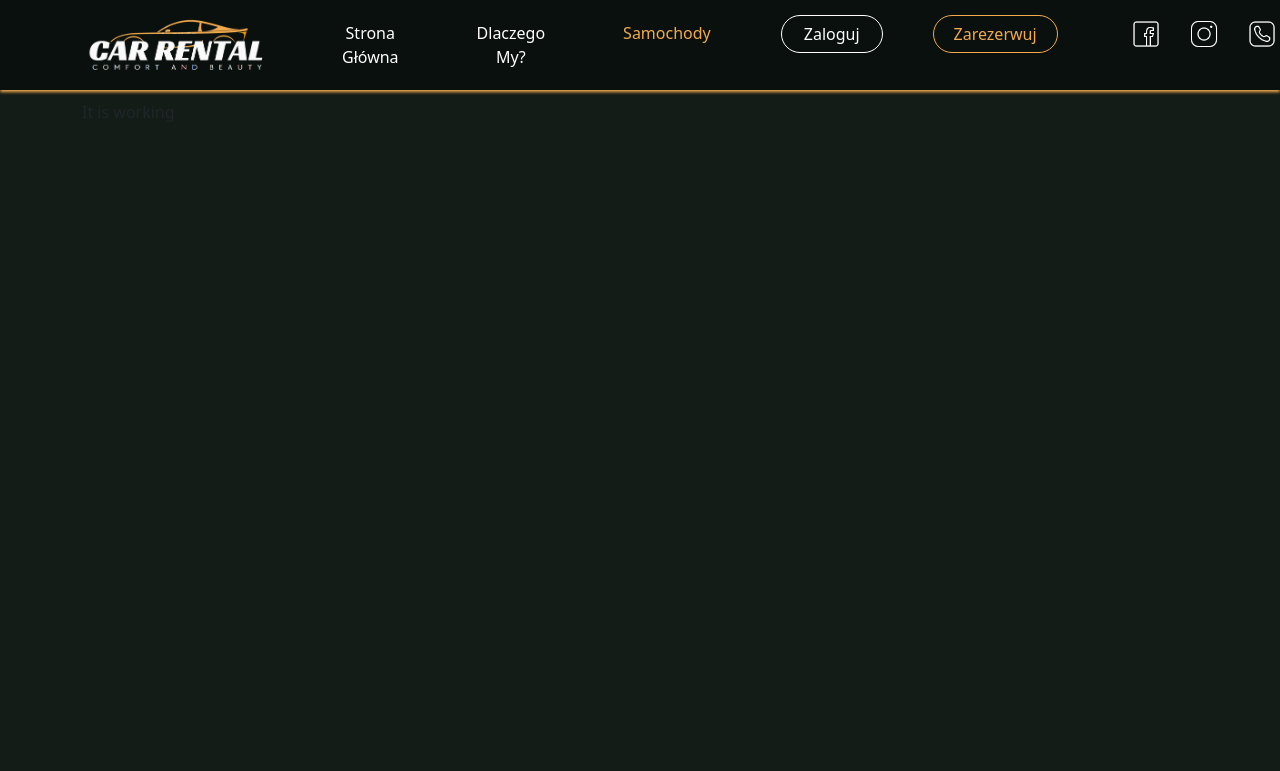
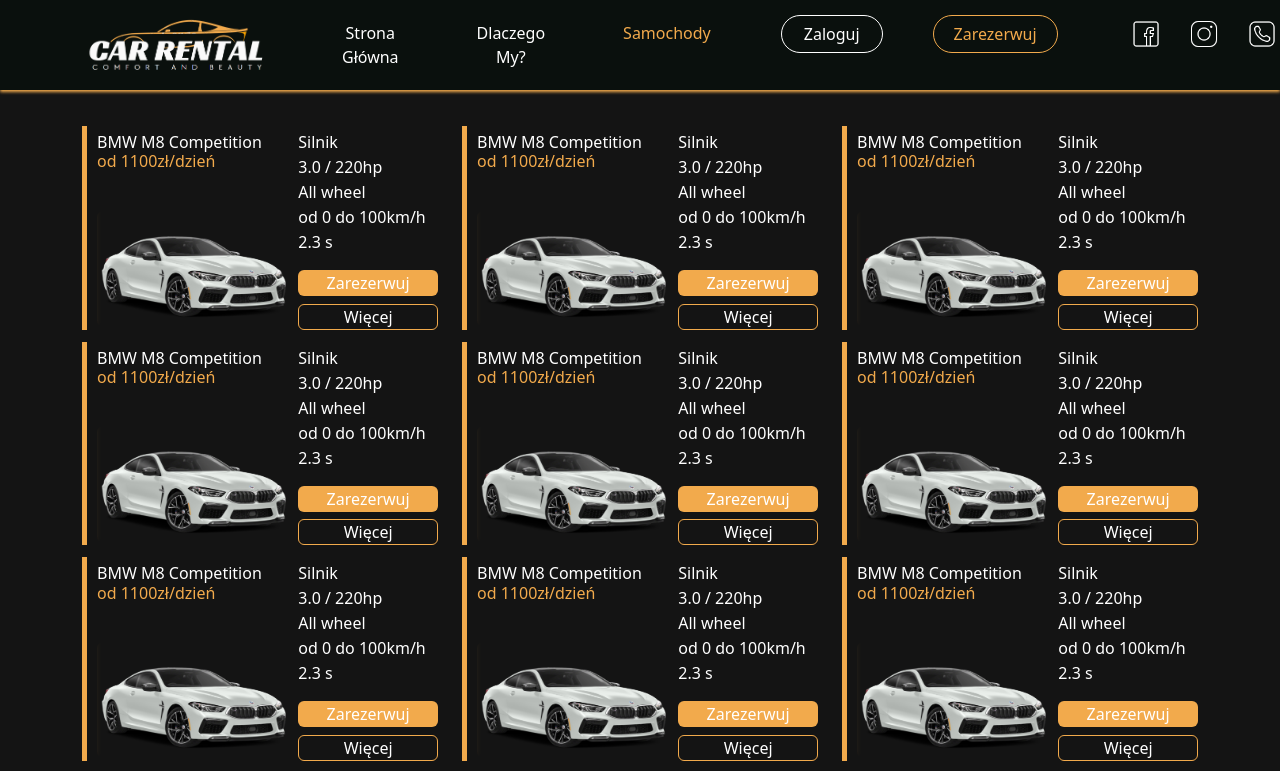
Before and after one commit to JWierzbix/CarRental-FE, an Angular app in the folder CarRentalServiceUI/CarRentalService.UI/: page /samochody in a window 1280 px wide. Shown: the top 771 px of the page. Built offline with nearby package versions, Linux system fonts and the light colour scheme.

Commit message:
add car component

```diff
--- a/CarRentalServiceUI/CarRentalService.UI/src/app/app.module.ts
+++ b/CarRentalServiceUI/CarRentalService.UI/src/app/app.module.ts
@@ -10,6 +10,7 @@
 import { AboutUsComponent } from './home/about-us/about-us.component';
 import { CarsComponent } from './cars/cars.component';
 import { CollapseWhenRoutingDirective } from './directives/collapse-when-routing.directive';
+import { CarComponent } from './cars/car/car.component';
 
 @NgModule({
   declarations: [
@@ -19,7 +20,8 @@
     HomeComponent,
     AboutUsComponent,
     CarsComponent,
-    CollapseWhenRoutingDirective
+    CollapseWhenRoutingDirective,
+    CarComponent
   ],
   imports: [
     BrowserModule,
--- /dev/null
+++ b/CarRentalServiceUI/CarRentalService.UI/src/app/cars/car/car.component.html
@@ -0,0 +1,24 @@
+<div class="car mb-3">
+    <div class="row g-1">
+        <div class="col-sm-7">
+            <h6 class="card-title car-name">BMW M8 Competition</h6>
+            <h6 class="price">od 1100zł/dzień</h6>
+            <img src="/assets/BMW.png" class="img-fluid rounded-start" alt="...">
+        </div>
+        <div class="col-sm-5">
+            <div class="card-body">
+                <div class="car-stats">
+                    <p class="card-text">Silnik</p>
+                    <p class="card-text">3.0 / 220hp</p>
+                    <p class="card-text">All wheel</p>
+                    <p class="card-text">od 0 do 100km/h</p>
+                    <p class="card-text">2.3 s</p>
+                </div>
+                <div class="btns">
+                    <button class="book-btn btn">Zarezerwuj</button><br>
+                    <button class="car-details-btn btn">Więcej</button>
+                </div>
+            </div>
+        </div>
+    </div>
+</div>
--- /dev/null
+++ b/CarRentalServiceUI/CarRentalService.UI/src/app/cars/car/car.component.scss
@@ -0,0 +1,51 @@
+.car {
+    border-left: 5px solid #F2AA4CFF;
+    padding-left: 10px;
+    background-color: #141414;
+}
+
+.row {
+    align-items: center;
+}
+
+.price {
+    margin-bottom: 20%;
+}
+
+p {
+    color: white;
+    margin-bottom: 1px;
+}
+
+.car-name {
+    color: white;
+}
+
+.price {
+    color: #F2AA4CFF;
+}
+
+.car-stats {
+    margin-bottom: 1rem;
+}
+
+.btns {
+
+}
+
+.book-btn {
+    width: 100%;
+    padding: 0 1rem;
+    margin-bottom: 7px;
+    background-color: #F2AA4CFF;
+    color: white;
+}
+
+.car-details-btn {
+    width: 100%;
+    background-color: transparent;
+    border: 1px solid #F2AA4CFF;
+    color: white;
+    margin: 0 auto;
+    padding: 0 1rem;
+}
--- a/CarRentalServiceUI/CarRentalService.UI/src/app/cars/cars.component.html
+++ b/CarRentalServiceUI/CarRentalService.UI/src/app/cars/cars.component.html
@@ -1,3 +1,7 @@
 <div class="container">
-    <p>It is working</p>
+    <div class="row">
+        <div class="col-lg-4 col-md-6 col-sm-12" *ngFor="let car of [1, 2, 3, 4, 5, 6, 7, 8, 9, 10]">
+            <app-car></app-car>
+        </div>
+    </div>
 </div>
--- a/CarRentalServiceUI/CarRentalService.UI/src/app/cars/cars.component.scss
+++ b/CarRentalServiceUI/CarRentalService.UI/src/app/cars/cars.component.scss
@@ -1,3 +1,3 @@
 .container {
-    margin-top: 100px;
+    margin-top: 130px;
 }
--- a/CarRentalServiceUI/CarRentalService.UI/src/app/navigation/navigation.component.html
+++ b/CarRentalServiceUI/CarRentalService.UI/src/app/navigation/navigation.component.html
@@ -1,6 +1,6 @@
 <nav class="navbar navbar-expand-xl fixed-top">
     <div class="container">
-      <a class="navbar-brand" href="#">
+      <a class="navbar-brand" routerLink="/">
         <img src="/assets/logo3.png" alt="Logo" width="190" height="60">
       </a>
       <button class="navbar-toggler" type="button" data-bs-toggle="collapse" data-bs-target="#navbarNav"
--- a/CarRentalServiceUI/CarRentalService.UI/src/styles.scss
+++ b/CarRentalServiceUI/CarRentalService.UI/src/styles.scss
@@ -4,7 +4,7 @@
 );
 
 body {
-    background-color: #141c18 !important;
+    background-color: #141414 !important;
 }
 
 @import "../node_modules/bootstrap/scss/bootstrap"
```
Also changed, not shown: CarRentalServiceUI/CarRentalService.UI/src/app/cars/car/car.component.ts (added, +10 -0 lines), CarRentalServiceUI/CarRentalService.UI/src/assets/BMW.png (added).
